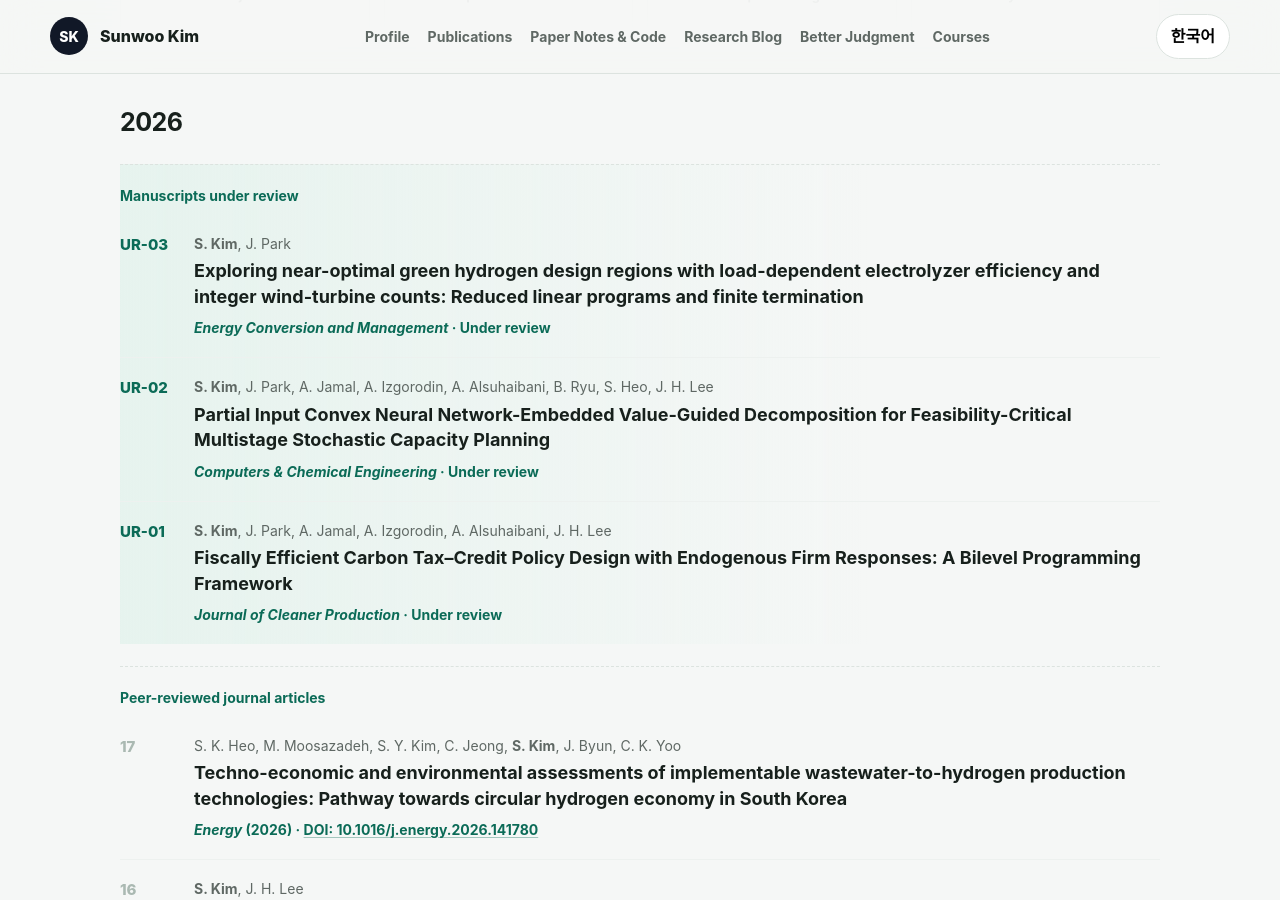
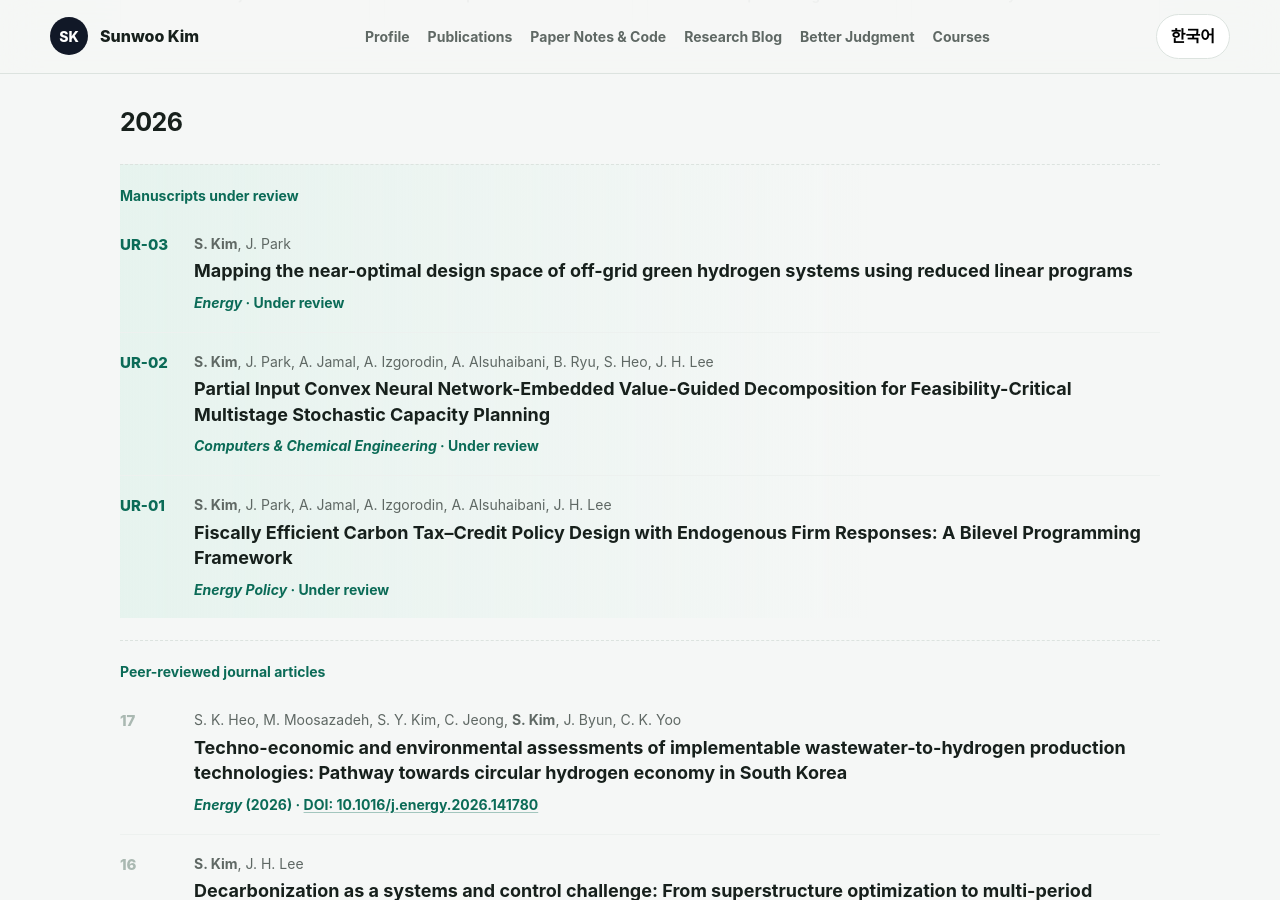
Before and after one commit to SunBooGermany/SunBooGermany.github.io, a Jekyll site: the page built from publications/index.html, in a window 1280 px wide and 900 px high, scrolled down 424 px. Built offline with Jekyll 4.4.1, drawn with Linux system fonts in a browser that asks for light colours.

Commit message:
Update manuscript review details and paper resource listings

```diff
--- a/paper-resources/index.html
+++ b/paper-resources/index.html
@@ -23,9 +23,12 @@ permalink: /paper-resources/
         </p>
       </div>
       <article class="post-card" aria-labelledby="hydrogen-resource-title">
-        <h3 id="hydrogen-resource-title"><a href="{{ '/paper-resources/near-optimal-hydrogen/' | relative_url }}">Exploring near-optimal green hydrogen design regions: Geometric error bounds and finite termination</a></h3>
+        <h3 id="hydrogen-resource-title"><a href="{{ '/paper-resources/near-optimal-hydrogen/' | relative_url }}">Mapping the near-optimal design space of off-grid green hydrogen systems using reduced linear programs</a></h3>
       </article>
       <article class="post-card" aria-labelledby="picnn-resource-title">
         <h3 id="picnn-resource-title"><a href="{{ '/paper-resources/picnn-embedded-decomposition/' | relative_url }}">Partial Input Convex Neural Network-Embedded Value-Guided Decomposition for Feasibility-Critical Multistage Stochastic Capacity Planning</a></h3>
       </article>
+      <article class="post-card" aria-labelledby="carbon-tax-credit-resource-title">
+        <h3 id="carbon-tax-credit-resource-title">Fiscally Efficient Carbon Tax–Credit Policy Design with Endogenous Firm Responses: A Bilevel Programming Framework</h3>
+      </article>
     </section>
--- a/paper-resources/near-optimal-hydrogen/index.html
+++ b/paper-resources/near-optimal-hydrogen/index.html
@@ -1,6 +1,6 @@
 ---
 layout: default
-title: "Near-Optimal Green Hydrogen Design Regions | Code & Paper Explanation"
+title: "Mapping the near-optimal design space of off-grid green hydrogen systems using reduced linear programs"
 description: "Research code will be available after manuscript acceptance."
 permalink: /paper-resources/near-optimal-hydrogen/
 ---
@@ -9,7 +9,7 @@ permalink: /paper-resources/near-optimal-hydrogen/
     <span data-lang-panel="en">Near-Optimal Green Hydrogen Design Regions</span>
     <span data-lang-panel="ko" hidden>그린수소 준최적 설계영역</span>
   </h1>
-  <p>Exploring near-optimal green hydrogen design regions: Geometric error bounds and finite termination</p>
+  <p>Mapping the near-optimal design space of off-grid green hydrogen systems using reduced linear programs</p>
   <p>
     <span data-lang-panel="en">The research code will be available here after the paper is accepted for publication.</span>
     <span data-lang-panel="ko" hidden>논문 게재가 확정되면 이곳에 연구 코드를 공개합니다.</span>
--- a/publications/index.html
+++ b/publications/index.html
@@ -60,8 +60,8 @@ permalink: /publications/
                 <span class="record-number">UR-03</span>
                 <div>
                   <p class="record-authors"><strong>S. Kim</strong>, J. Park</p>
-                  <h4>Exploring near-optimal green hydrogen design regions with load-dependent electrolyzer efficiency and integer wind-turbine counts: Reduced linear programs and finite termination</h4>
-                  <p class="record-citation"><em>Energy Conversion and Management</em> · <span data-lang-panel="en">Under review</span><span data-lang-panel="ko" hidden>심사 중</span></p>
+                  <h4>Mapping the near-optimal design space of off-grid green hydrogen systems using reduced linear programs</h4>
+                  <p class="record-citation"><em>Energy</em> · <span data-lang-panel="en">Under review</span><span data-lang-panel="ko" hidden>심사 중</span></p>
                 </div>
               </li>
               <li>
@@ -77,7 +77,7 @@ permalink: /publications/
                 <div>
                   <p class="record-authors"><strong>S. Kim</strong>, J. Park, A. Jamal, A. Izgorodin, A. Alsuhaibani, J. H. Lee</p>
                   <h4>Fiscally Efficient Carbon Tax–Credit Policy Design with Endogenous Firm Responses: A Bilevel Programming Framework</h4>
-                  <p class="record-citation"><em>Journal of Cleaner Production</em> · <span data-lang-panel="en">Under review</span><span data-lang-panel="ko" hidden>심사 중</span></p>
+                  <p class="record-citation"><em>Energy Policy</em> · <span data-lang-panel="en">Under review</span><span data-lang-panel="ko" hidden>심사 중</span></p>
                 </div>
               </li>
             </ol>
```
